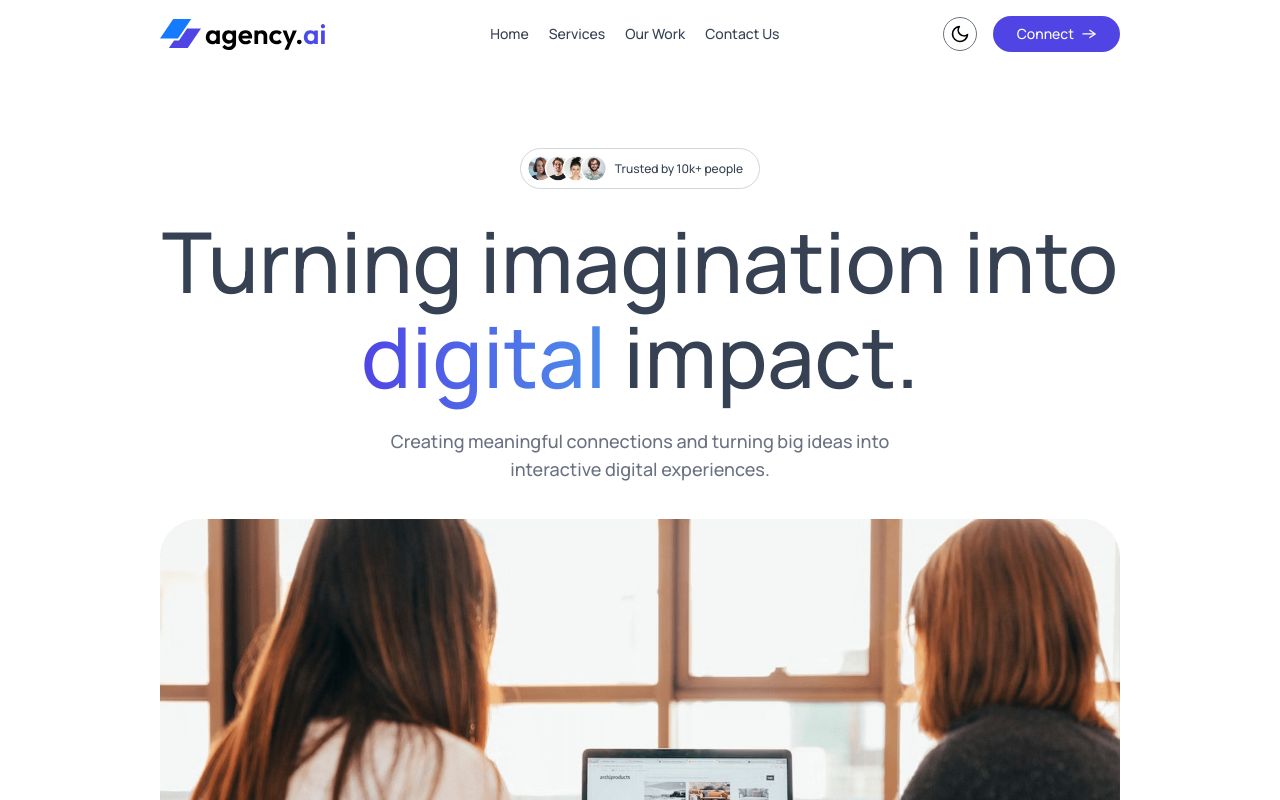
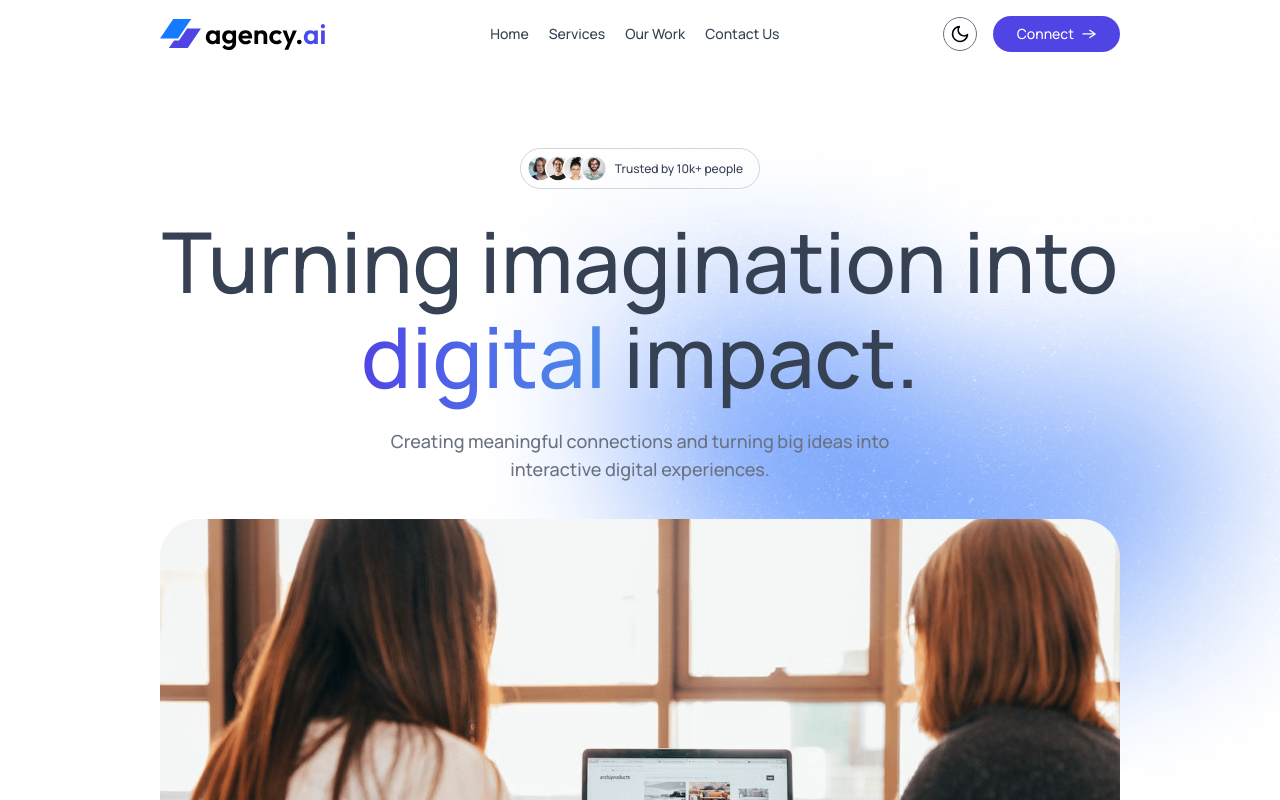
Before and after one commit to KaziMehediHasan1/Agency.AI, a React (Vite) app: page / in a window 1280 px wide. Shown: the top 800 px of the page. Built offline with nearby package versions, Linux system fonts and the light colour scheme.

Commit message:
completed hero section

```diff
--- a/src/components/Hero.tsx
+++ b/src/components/Hero.tsx
@@ -30,6 +30,7 @@ const Hero = () => {
           alt="hero-image"
           className="w-full max-w-6xl"
         />
+        <img src={assets.bgImage1} alt="bg-image" className="absolute -top-40 -right-40 sm:-top-100 sm:-right-70 -z-1 dark:hidden" />
       </div>
 
 
--- /dev/null
+++ b/src/components/TrustedCompa.tsx
@@ -0,0 +1,9 @@
+const TrustedCompa = () => {
+  return (
+    <div>
+      <h3>Trusted by Leading Companies</h3>
+    </div>
+  );
+};
+
+export default TrustedCompa;
```
